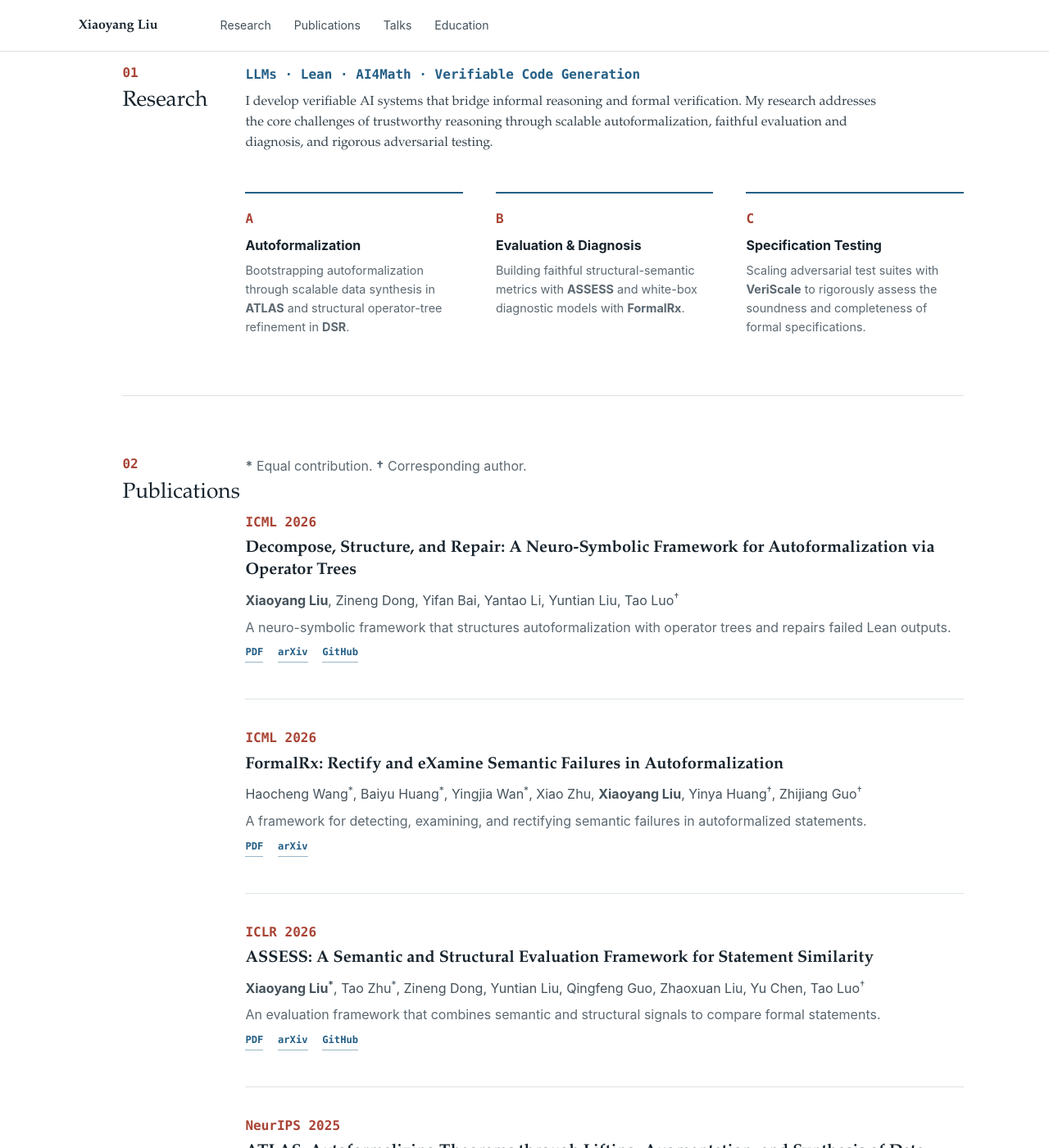
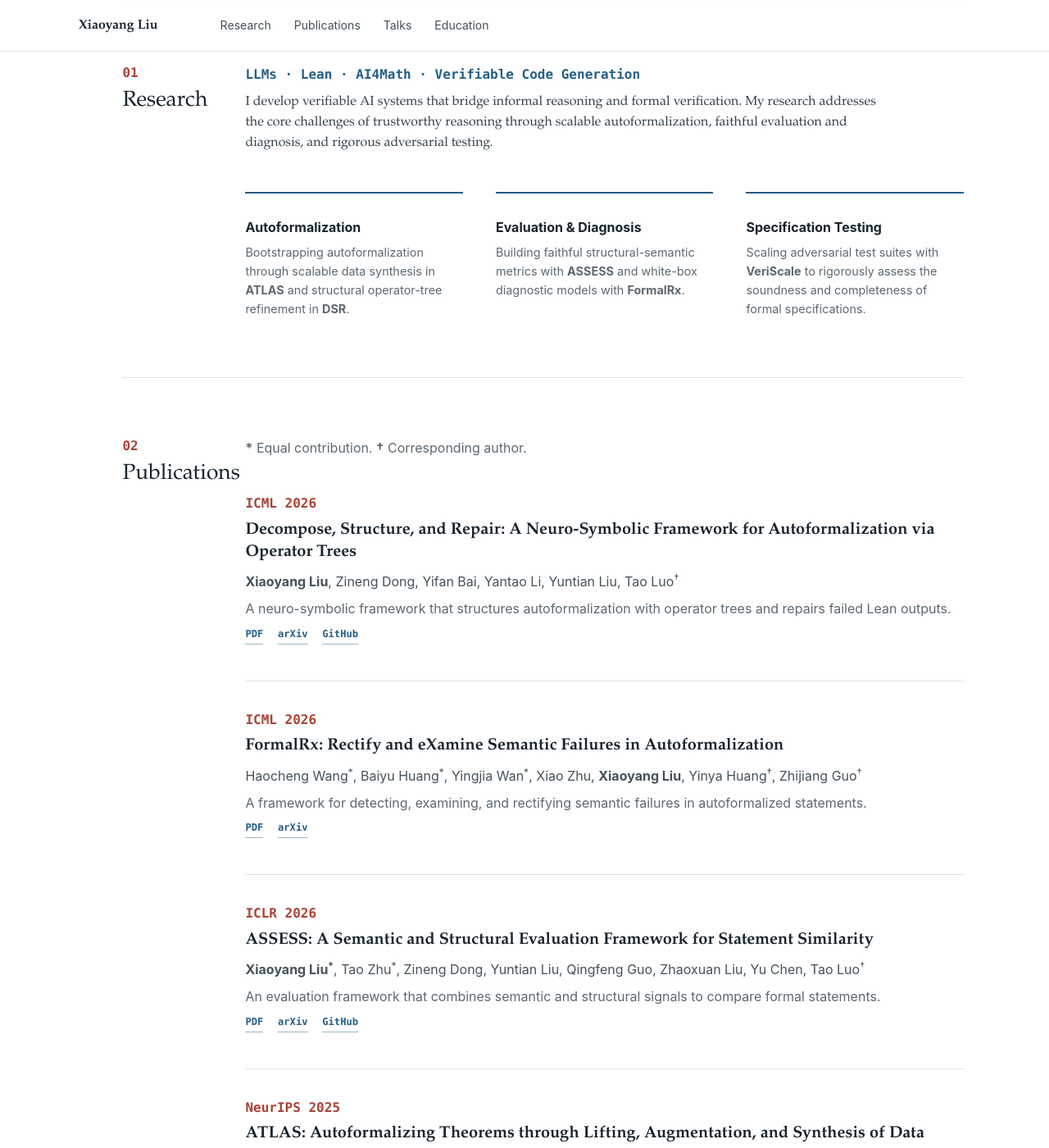
Before and after one commit to XiaoyangLiu-sjtu/XiaoyangLiu-sjtu.github.io, a Jekyll site: the page built from _pages/about.md, in a window 1280 px wide and 1400 px high, scrolled down 538 px. Shown: the whole window at 82% size. Built offline with Jekyll 4.4.1, drawn with Linux system fonts in a browser that asks for light colours.

Commit message:
Remove research area labels

```diff
--- a/_pages/about.md
+++ b/_pages/about.md
@@ -35,17 +35,14 @@ redirect_from:
     <p class="section-lead">I develop verifiable AI systems that bridge informal reasoning and formal verification. My research addresses the core challenges of trustworthy reasoning through scalable autoformalization, faithful evaluation and diagnosis, and rigorous adversarial testing.</p>
     <div class="research-areas">
       <article>
-        <p class="research-areas__number">A</p>
         <h3>Autoformalization</h3>
         <p>Bootstrapping autoformalization through scalable data synthesis in <strong>ATLAS</strong> and structural operator-tree refinement in <strong>DSR</strong>.</p>
       </article>
       <article>
-        <p class="research-areas__number">B</p>
         <h3>Evaluation &amp; Diagnosis</h3>
         <p>Building faithful structural-semantic metrics with <strong>ASSESS</strong> and white-box diagnostic models with <strong>FormalRx</strong>.</p>
       </article>
       <article>
-        <p class="research-areas__number">C</p>
         <h3>Specification Testing</h3>
         <p>Scaling adversarial test suites with <strong>VeriScale</strong> to rigorously assess the soundness and completeness of formal specifications.</p>
       </article>
--- a/assets/css/main.scss
+++ b/assets/css/main.scss
@@ -156,8 +156,7 @@ a {
 }
 
 .section-index,
-.publication__venue,
-.research-areas__number {
+.publication__venue {
   margin: 0;
   color: $accent-red;
   font-family: $monospace;
```
